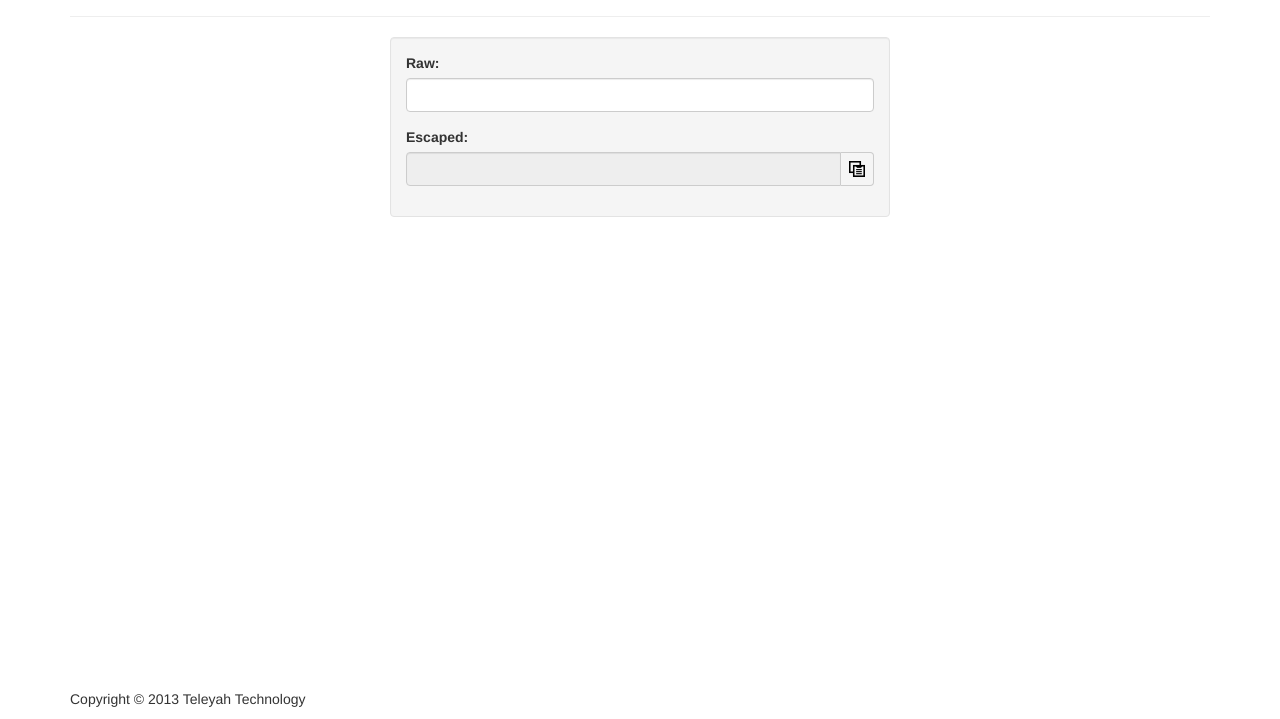
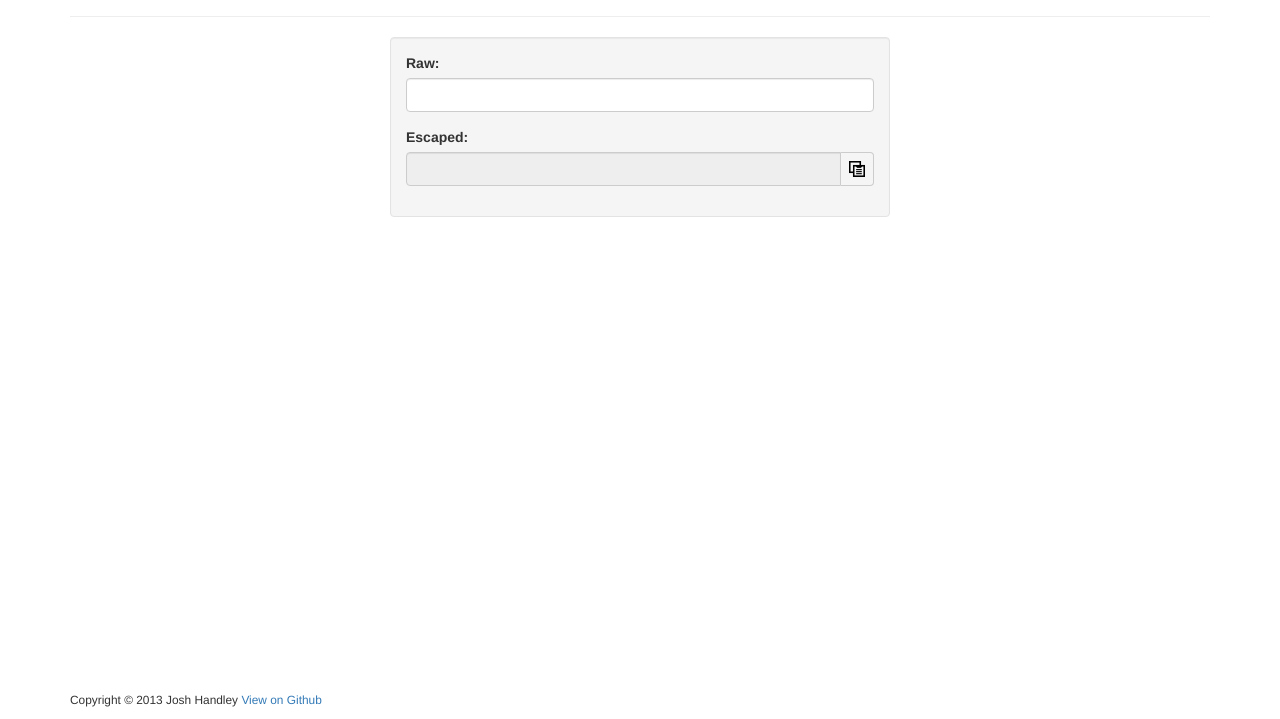
Before and after one commit to jhandley/escaper, a plain HTML site: page index.html in a window 1280 px wide. Shown: the part 83-802 px from the top of the page. Drawn offline with nearby package versions, Linux system fonts and the light colour scheme.

Commit message:
Add links
Link to Github repo on page, link to raw page in readme.md

```diff
--- a/index.html
+++ b/index.html
@@ -39,9 +39,10 @@
   </div>
   <footer>
     <div class="container">
-      <p>Copyright &copy; 2013 Teleyah Technology</p>
+      <small>Copyright &copy; 2013 Josh Handley <a href="http://github.com/jhandley/escaper">View on Github<a></small>
     </div>
   </footer>
+
   <script type="text/javascript" src="ZeroClipboard.min.js"></script>
   <script type="text/javascript">
     function escapeString(t){
```
Also changed, not shown: escaper.css (line endings or trailing spaces), 1 other file.
